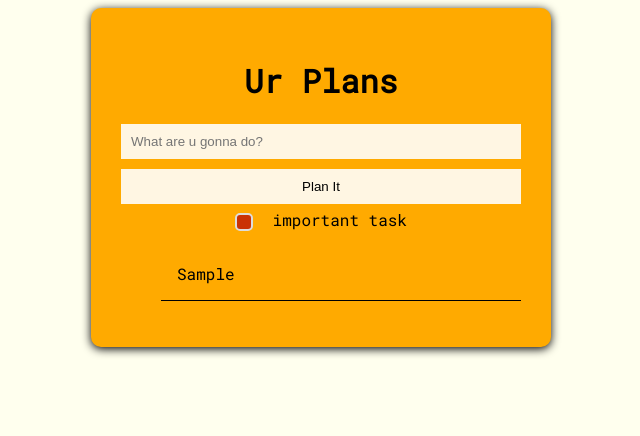
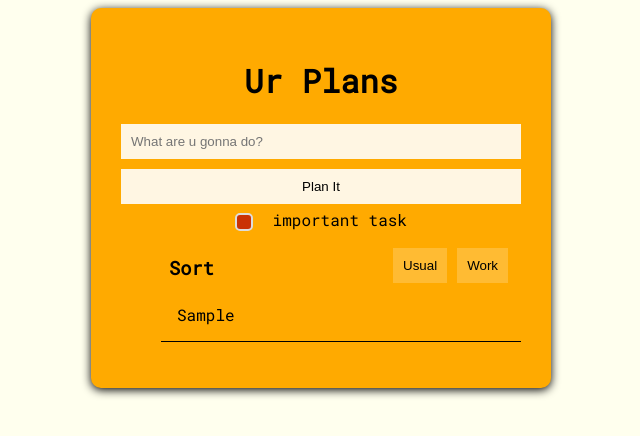
Before and after one commit to R0ckst4/vue_todo, a Vue app: page / in a window 1280 px wide. Both pictures are taken after typing "Sample" into the empty fields and a click on the button "Plan It". Shown: the top 436 px of the page, without its empty margins (319-959 px from the left). Built offline with nearby package versions, Linux system fonts and the light colour scheme.

Commit message:
Add sort buttons

```diff
--- a/src/components/TaskForm.vue
+++ b/src/components/TaskForm.vue
@@ -21,6 +21,7 @@
         task: {
           describtion: "",
           important: false,
+          usual: true,
         },
       };
     },
--- a/src/components/TaskList.vue
+++ b/src/components/TaskList.vue
@@ -1,6 +1,7 @@
 <template>
   <div>
     <ul>
+      <my-sort v-show="tasks.length > 0"></my-sort>
       <transition-group name="task-list">
         <task-item
           :task="task"
@@ -33,7 +34,6 @@
 </script>
 <style scoped>
   .noTasks {
-    margin-top: 10px;
     padding: 25px;
     text-align: center;
   }
--- /dev/null
+++ b/src/components/UI/MySort.vue
@@ -0,0 +1,41 @@
+<template>
+  <div class="sort_container">
+    <h3>Sort</h3>
+    <button @click="showWorkTasks" class="btn__sort">Work</button>
+    <button @click="showUsualTasks" class="btn__sort">Usual</button>
+  </div>
+</template>
+<script>
+  export default {
+    name: "my-sort",
+  };
+</script>
+<style scoped>
+  .sort_container {
+    padding: 8px;
+  }
+
+  h3 {
+    margin: 0;
+    padding: 0;
+    display: flex;
+    text-align: left;
+  }
+  .btn__sort {
+    background-color: rgba(255, 255, 255, 0.199);
+    width: auto;
+    margin: 5px;
+    margin-top: -32px;
+    padding: 10px;
+    float: right;
+    display: flex;
+    flex-wrap: wrap;
+    border: 0;
+    justify-content: space-around;
+    cursor: pointer;
+    transition: 0.2s ease;
+  }
+  .btn__sort:hover {
+    background-color: #ffe;
+  }
+</style>
--- a/src/components/UI/index.js
+++ b/src/components/UI/index.js
@@ -1,3 +1,4 @@
 import MyButton from "@/components/UI/MyButton.vue";
 import MyInput from "@/components/UI/MyInput.vue";
-export default [MyButton, MyInput];
+import MySort from "@/components/UI/MySort";
+export default [MyButton, MyInput, MySort];
```
Also changed, not shown: src/components/TaskItem.vue (+1 -19 lines).
